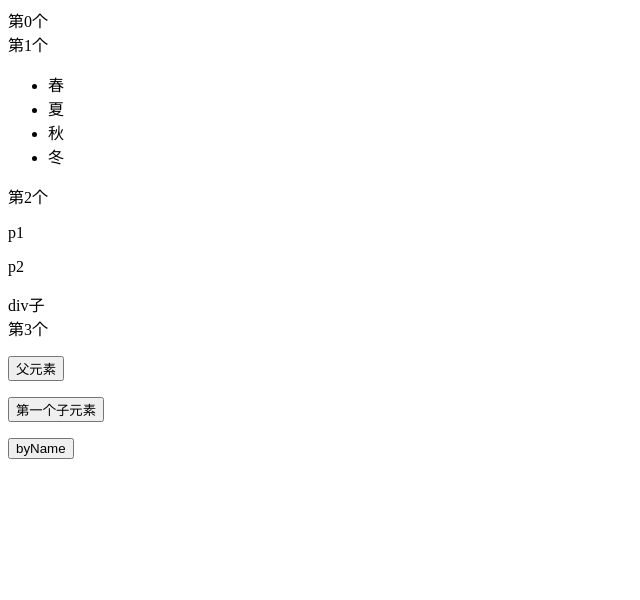
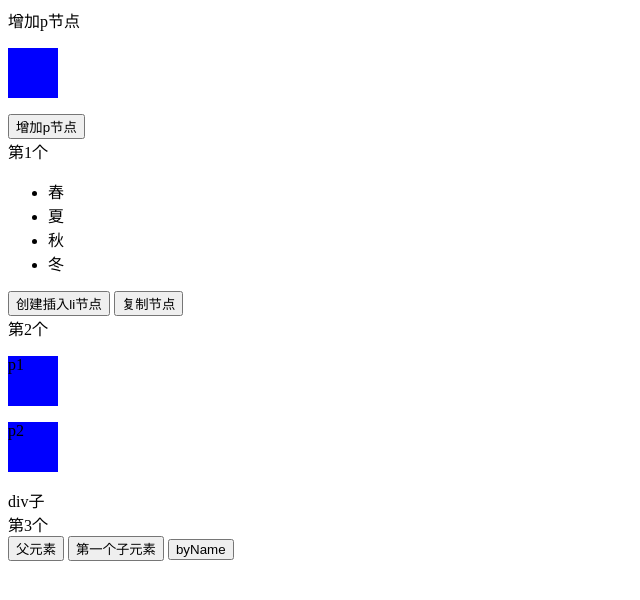
Before and after one commit to liwei0505/WebApp, a plain HTML site: page js/dom.html in a window 1280 px wide. Shown: the whole page, without its empty margins (0-640 px from the left). Drawn offline with Linux system fonts and the light colour scheme.

Commit message:
node操作

```diff
--- a/js/dom.html
+++ b/js/dom.html
@@ -5,11 +5,12 @@
     <title>父子元素、兄弟元素相对关系定位</title>
 </head>
 <body>
-<div>
-    第0个
+<div>增加p节点
+    <p></p>
+    <div id="container"></div>
+    <input type="button" value="增加p节点" onclick="addNode()"/>
 </div>
-<div>第1个
-    <p></p>
+<div class="season" id="cart">第1个
     <span></span>
     <ul id="season">
         <li>春</li>
@@ -17,7 +18,9 @@
         <li>秋</li>
         <li>冬</li>
     </ul>
-    <div></div>
+    <input type="button" value="创建插入li节点" onclick="insertNode()"/>
+    <input type="button" value="复制节点" onclick="cloneN()" />
+
 </div>
 <div id="banner">
     第2个
@@ -29,11 +32,34 @@
 <div>
     第3个
 </div>
+<input type="button" value="父元素" onclick="t1();"/>
+<input type="button" value="第一个子元素" onclick="t2();"/>
+<input type="button" value="byName" onclick="t3();"/>
+</body>
+</html>
+
 <script>
+    function cloneN() {
+        var olde = document.getElementById('season');
+        var newe = olde.cloneNode(true);
+        var insertN = document.getElementsByClassName('season');
+        insertN[0].appendChild(newe);
+    }
+
+    function insertNode() {
+        var li = document.createElement('li');
+        var litext = document.createTextNode('中');
+        li.appendChild(litext);
+
+        var uls = document.getElementById('season');
+        var xia = uls.getElementsByTagName('li')[2];
+        uls.insertBefore(li,xia);
+
+    }
+
     function t1() {
         var a = document.getElementById('season');
         a.parentNode.style.background = 'blue';
-//        document.write(a.parentNode);
     }
 
     function t2() {
@@ -53,16 +79,28 @@
         ps[0].style.background = 'blue';
 
     }
+
+    function addNode() {
+        var node = document.createElement('p');
+        var nodetext = document.createTextNode(Math.random());
+        node.appendChild(nodetext);
+
+        var container = document.getElementById('container');
+        container.appendChild(node);
+    }
+
 </script>
-<p>
-    <input type="button" value="父元素" onclick="t1();"/>
-</p>
-<p>
-    <input type="button" value="第一个子元素" onclick="t2();"/>
-</p>
-<p>
-    <input type="button" value="byName" onclick="t3();"/>
-</p>
 
-</body>
-</html>
+<style>
+    p {
+        width: 50px;
+        height: 50px;
+        background: blue;
+    }
+
+    #container p {
+        width: 10px;
+        height: 10px;
+        background: green;
+    }
+</style>
```
